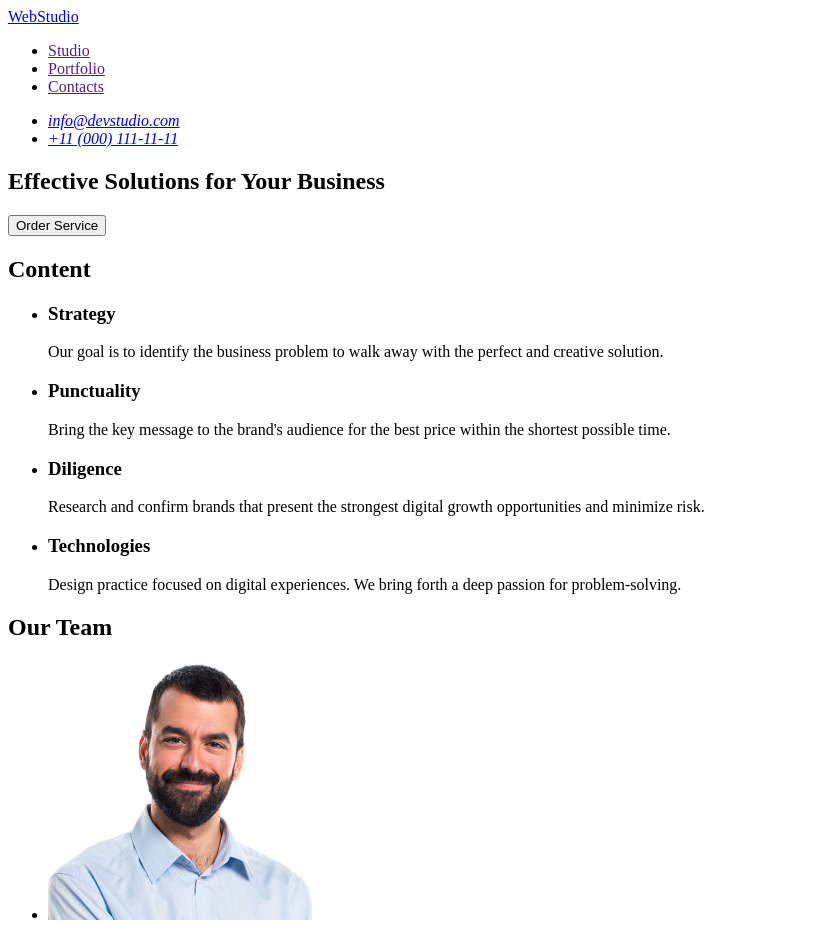
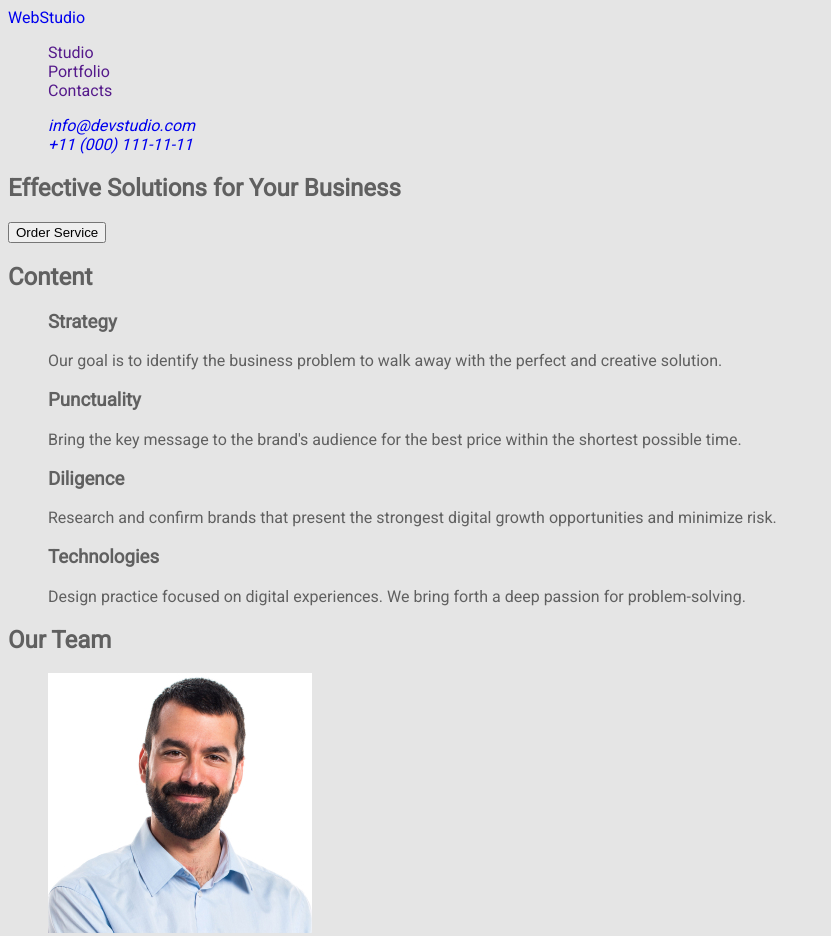
Before and after one commit to ArinaRubashkina/goit-markup-hw-02, a plain HTML site: page index.html in a window 1280 px wide. Shown: the top 936 px of the page, without its empty margins (0-831 px from the left). Drawn offline with Linux system fonts and the light colour scheme.

Commit message:
css1attempt

```diff
--- /dev/null
+++ b/css/styles.css
@@ -0,0 +1,11 @@
+body{
+    font-family: 'Roboto', sans-serif;
+    color: #606060;
+    background-color: #E5E5E5;
+}
+a{
+    text-decoration: none;
+}
+ul, ol{
+    list-style-type: none;
+}
--- a/index.html
+++ b/index.html
@@ -4,6 +4,8 @@
     <meta charset="UTF-8">
     <meta name="viewport" content="width=device-width, initial-scale=1.0">
     <title>Document</title>
+    <link rel="stylesheet" href="/css/styles.css">
+    <link href="https://fonts.googleapis.com/css2?family=Roboto&display=swap" rel="stylesheet">
 </head>
 <body>
     <header>
```
